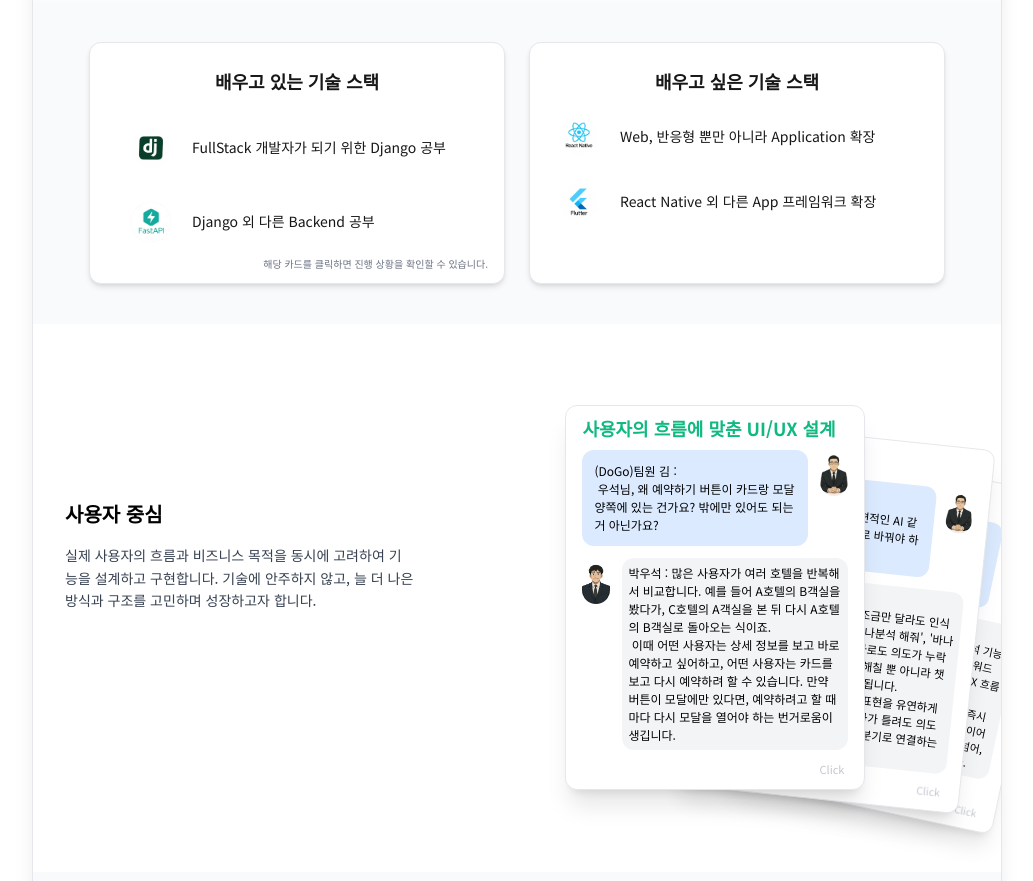
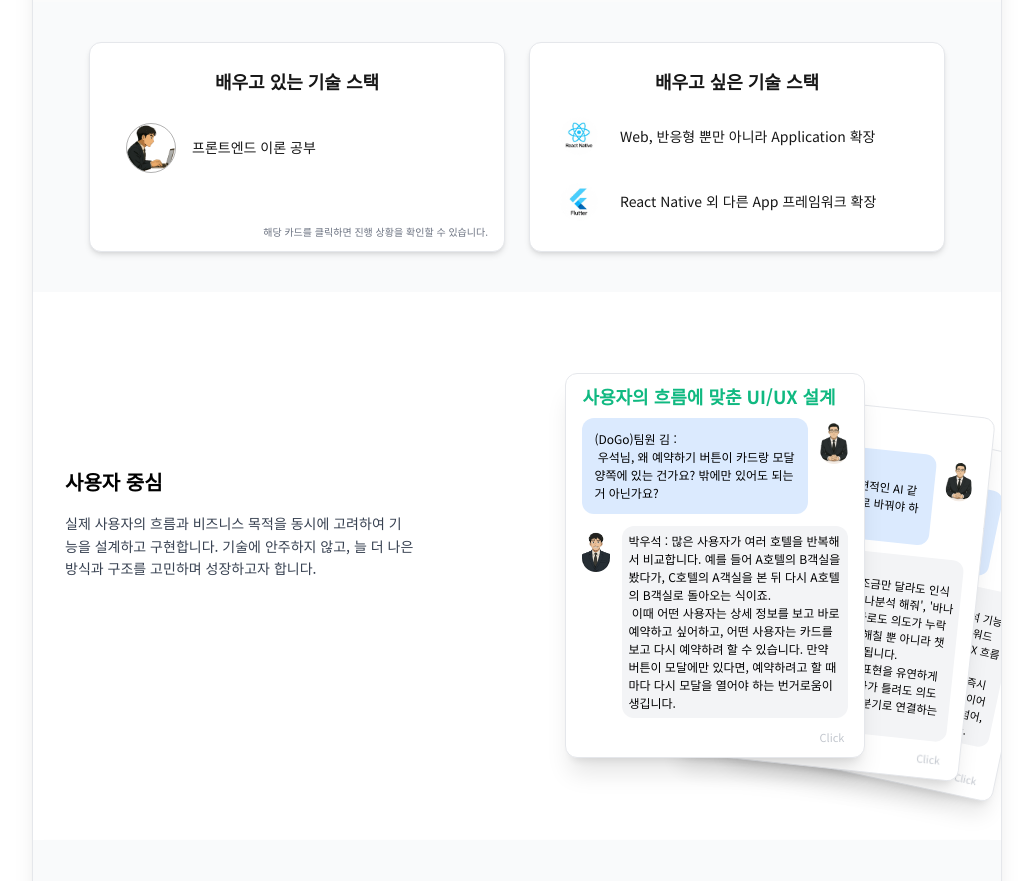
Before and after one commit to YouKnowThat-Park/WooSeokBot, a Next.js app in the folder front/: page / in a window 1280 px wide. Shown: the part 1740-2621 px from the top of the page, without its empty margins (123-1156 px from the left). Built offline with nearby package versions, Linux system fonts and the light colour scheme.

Commit message:
🍻 chore: LearningStackSection 수정 (백엔드 공부가 아닌 프론트 지식 고도화?)

```diff
--- a/front/src/app/portfolio/_components/LearningStackSection.tsx
+++ b/front/src/app/portfolio/_components/LearningStackSection.tsx
@@ -11,36 +11,20 @@ const LearningStackSection = () => {
         </h3>
 
         <a
-          href="https://github.com/YouKnowThat-Park/StudyProject"
+          href="https://youkn0wthat.tistory.com/"
           target="_blank"
           rel="noopener noreferrer"
           className="flex items-center gap-4 cursor-pointer hover:bg-gray-50 dark:hover:bg-[#1b1b1b] rounded-md transition p-3"
         >
           <Image
-            src="/django.webp"
-            alt="Django 아이콘"
+            src="/workimage.webp"
+            alt="공부하는 모습 아이콘"
             width={50}
             height={50}
+            className="border border-black/30 rounded-full -scale-x-100"
           />
-          <p className="text-sm leading-relaxed">
-            FullStack 개발자가 되기 위한 Django 공부
-          </p>
+          <p className="text-sm leading-relaxed">프론트엔드 이론 공부</p>
         </a>
-        <a
-          href="https://github.com/YouKnowThat-Park/STAGE_101"
-          target="_blank"
-          rel="noopener noreferrer"
-          className="flex items-center gap-4 cursor-pointer hover:bg-gray-50 dark:hover:bg-[#1b1b1b] rounded-md transition p-3"
-        >
-          <Image
-            src="/fastapi.webp"
-            alt="FastAPI 아이콘"
-            width={50}
-            height={50}
-          />
-          <p className="text-sm leading-relaxed">Django 외 다른 Backend 공부</p>
-        </a>
-
         <span className="absolute bottom-3 right-4 text-[10px] text-gray-500 dark:text-gray-400">
           해당 카드를 클릭하면 진행 상황을 확인할 수 있습니다.
         </span>
```
